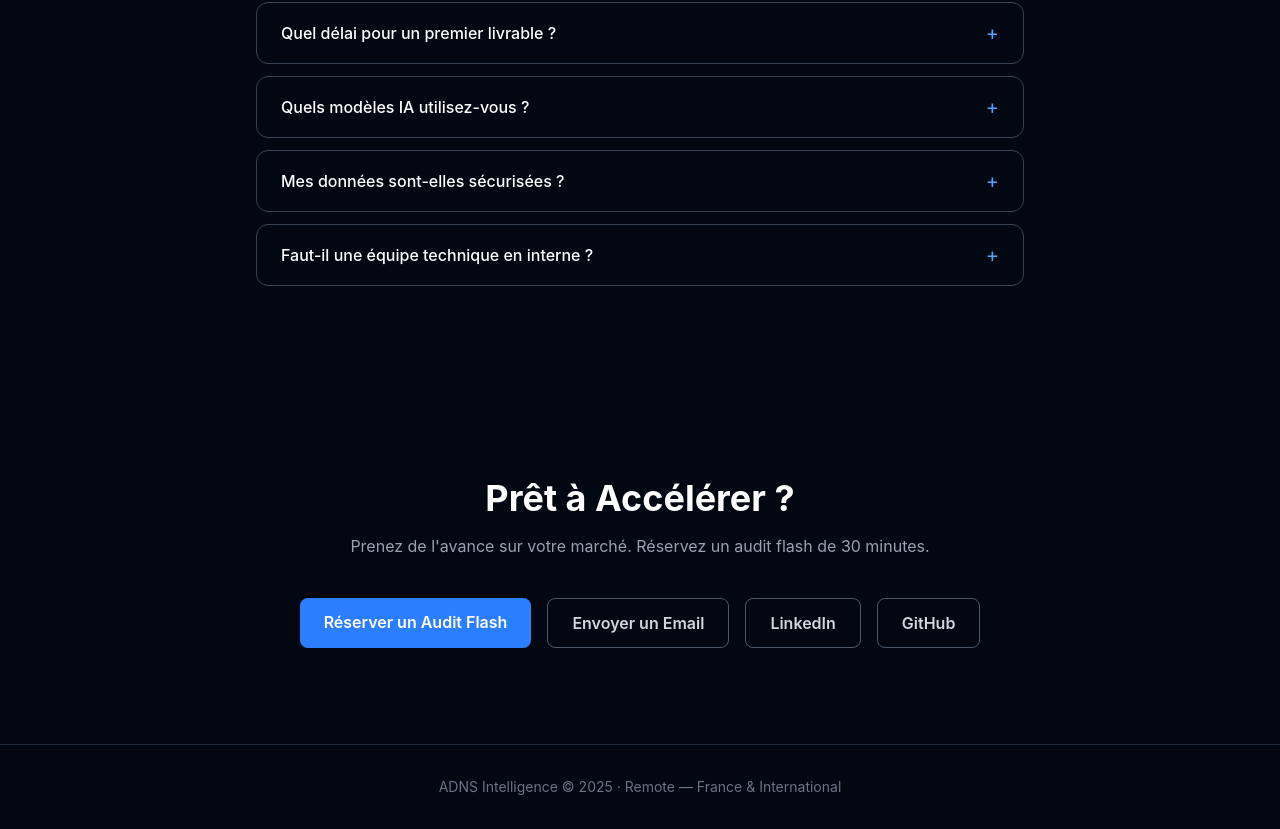
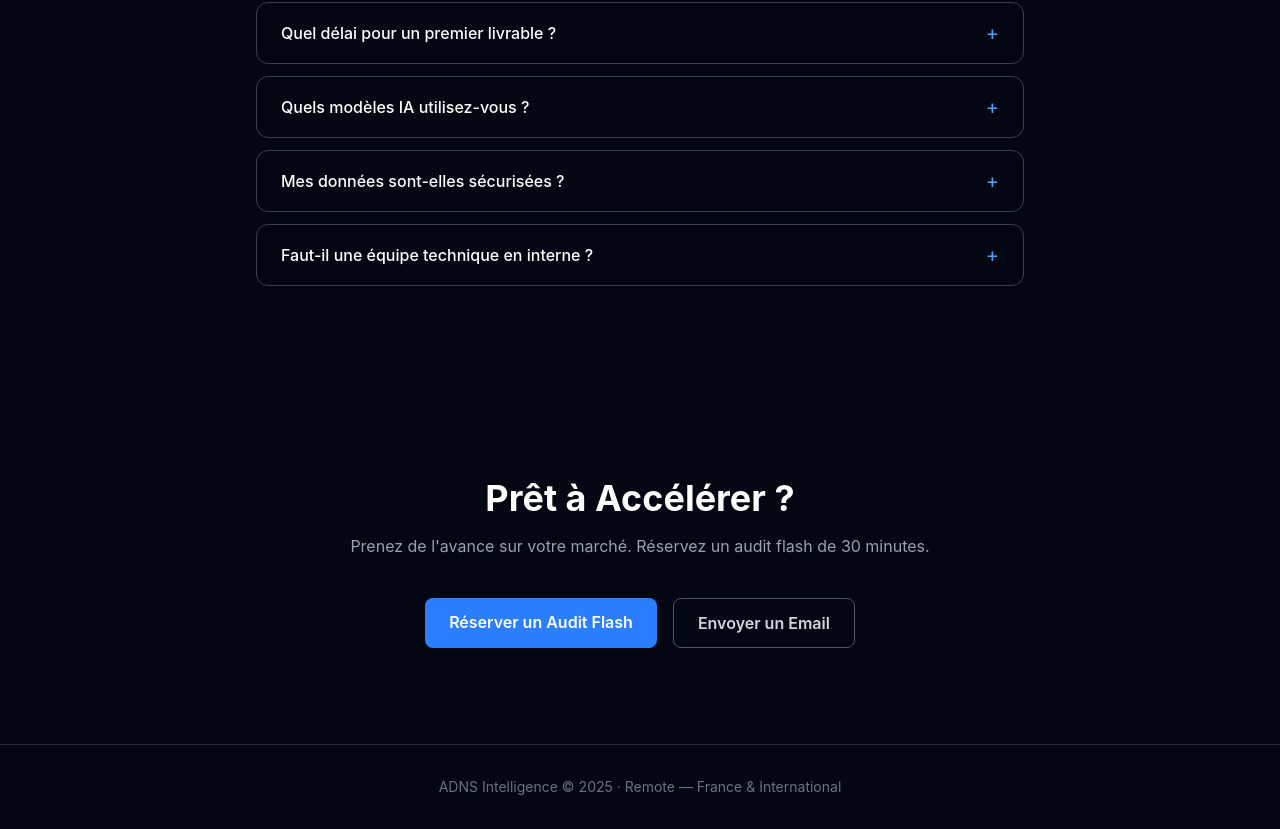
Before and after one commit to AxelStbl/portfolio, a React (Vite) app: page / in a window 1280 px wide. Shown: the part 3586-4415 px from the top of the page. Built offline with nearby package versions, Linux system fonts and the light colour scheme.

Commit message:
Remove LinkedIn and GitHub from contact — brand-only identity

```diff
--- a/src/portfolioData.js
+++ b/src/portfolioData.js
@@ -118,9 +118,7 @@ export const portfolioData = {
       subtitle: "Get ahead of your market. Book a free 30-minute flash audit.",
       buttons: [
         { label: "Book a Flash Audit", href: "https://calendly.com/adns-intelligence", external: true, primary: true },
-        { label: "Send an Email", href: "mailto:adnsintelligence@gmail.com", external: false },
-        { label: "LinkedIn", href: "https://www.linkedin.com/in/axel-strubel-055815b3/", external: true },
-        { label: "GitHub", href: "https://github.com/AxelStbl", external: true }
+        { label: "Send an Email", href: "mailto:adnsintelligence@gmail.com", external: false }
       ]
     },
 
@@ -257,9 +255,7 @@ export const portfolioData = {
       subtitle: "Prenez de l'avance sur votre marché. Réservez un audit flash de 30 minutes.",
       buttons: [
         { label: "Réserver un Audit Flash", href: "https://calendly.com/adns-intelligence", external: true, primary: true },
-        { label: "Envoyer un Email", href: "mailto:adnsintelligence@gmail.com", external: false },
-        { label: "LinkedIn", href: "https://www.linkedin.com/in/axel-strubel-055815b3/", external: true },
-        { label: "GitHub", href: "https://github.com/AxelStbl", external: true }
+        { label: "Envoyer un Email", href: "mailto:adnsintelligence@gmail.com", external: false }
       ]
     },
 
```
